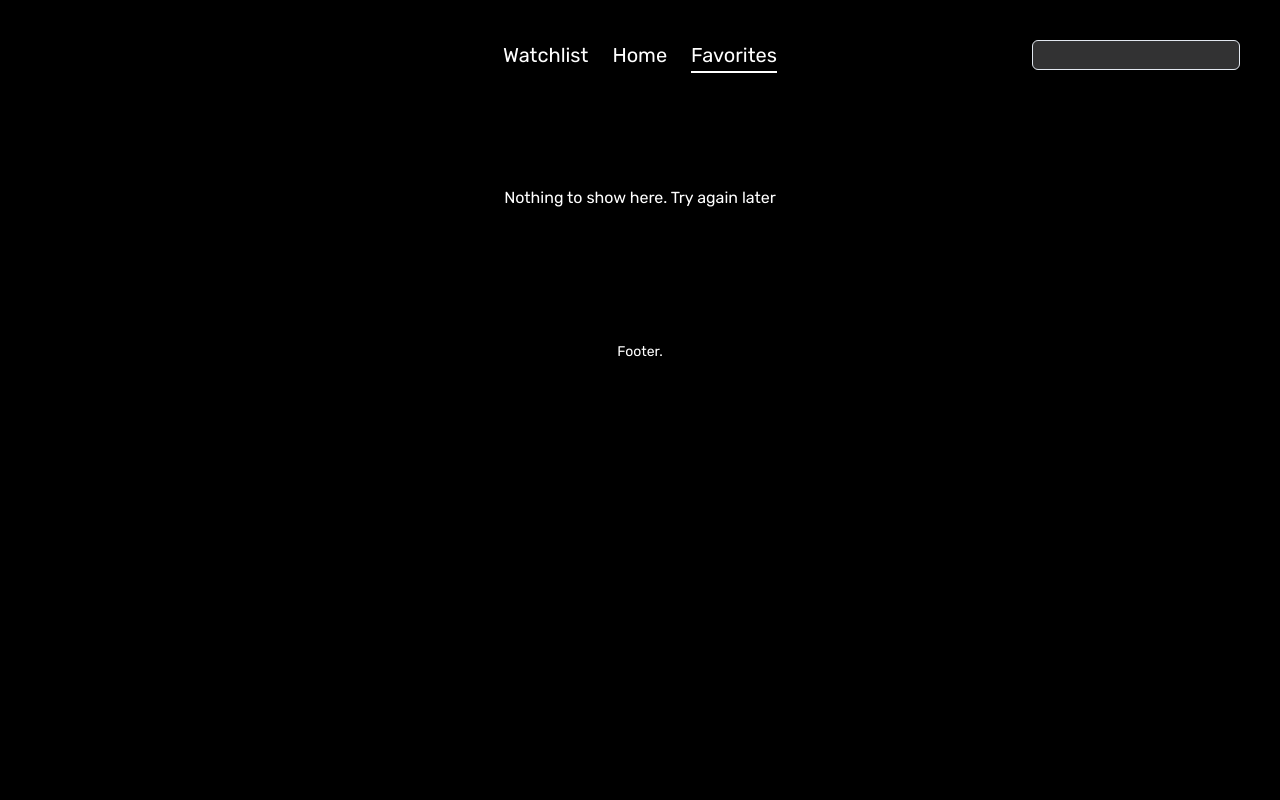
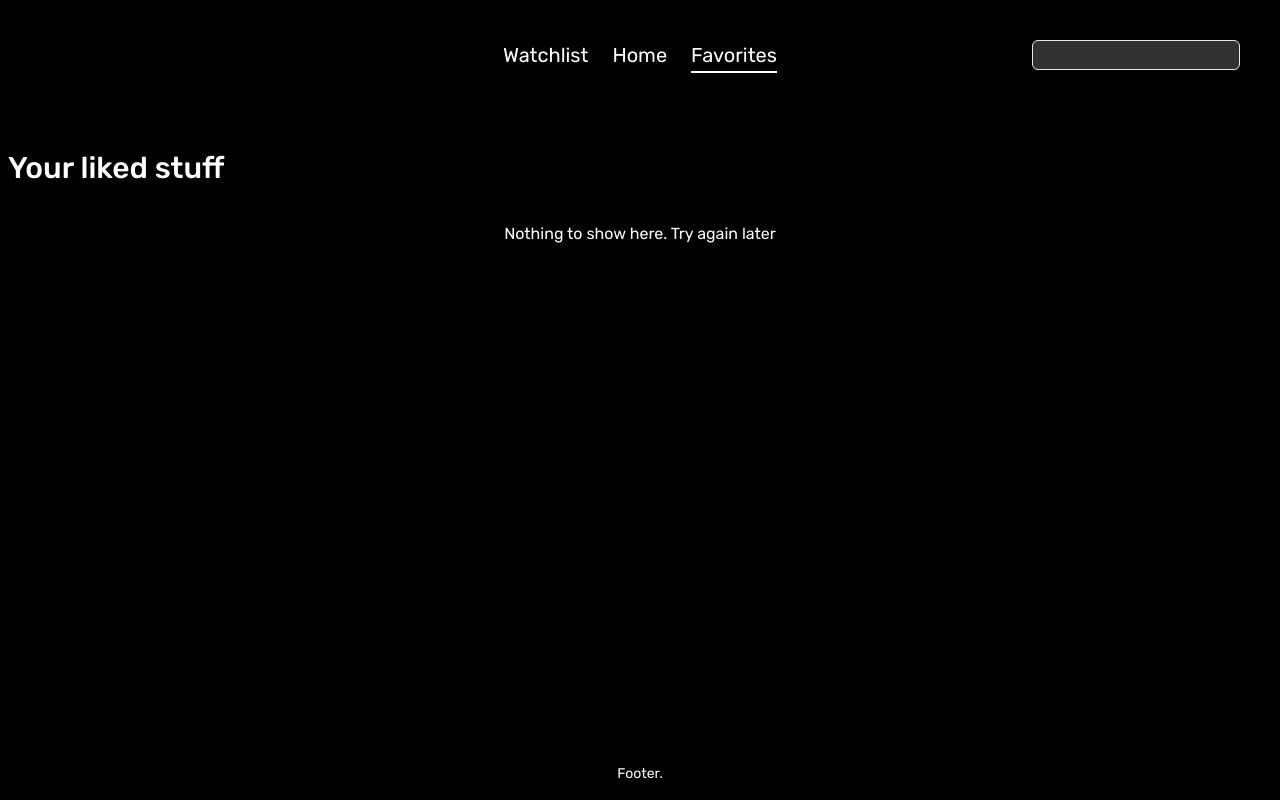
Before and after one commit to David-Miculit/movie-app, a React (Vite) app in the folder movies-app/: page /liked-stuff in a window 1280 px wide. Built offline with nearby package versions, Linux system fonts and the light colour scheme.

Commit message:
style: new look for displaying cards in the favorites page

```diff
--- a/movies-app/src/components/MainHeader.jsx
+++ b/movies-app/src/components/MainHeader.jsx
@@ -24,7 +24,7 @@ function MiddleHeaderButtons() {
               `relative text-white cursor-pointer text-xl
               transition-all duration-200 ease-out
               group-hover:opacity-60 group-hover:scale-100
-              hover:!opacity-100 hover:!scale-150 max-[600px]:text-sm
+              hover:!opacity-100 hover:!scale-125 max-[600px]:text-sm
 
               after:content-['']
               after:absolute after:left-0 after:-bottom-1
--- /dev/null
+++ b/movies-app/src/components/MovieList.jsx
@@ -0,0 +1,40 @@
+import { MovieCard } from "./MovieCard"
+import { getFavorites, saveFavorites } from "../scripts/Favorites"
+import { useState, useRef } from "react"
+
+export default function MovieList({movies, category}) {
+  const shownCategory = category ? category.charAt(0).toUpperCase() + category.slice(1): ''
+  const carouselRef = useRef(null)
+  const [favorites, setFavorites] = useState(() => getFavorites())
+
+  const toggleFavorite = (movie) => {
+    const exists = favorites.some(f => f.id === movie.id)
+    const updated = exists ? favorites.filter(f => f.id !== movie.id) : [...favorites, movie]
+
+    setFavorites(updated)
+    saveFavorites(updated)
+  }
+
+  const categoryList = category ? movies.filter(movie => movie.genre === category): movies
+  console.log(`${category ?? "searched/favorite"} media: \n`, categoryList);
+
+  if(categoryList.length == 0){
+    return (
+      <div className="flex justify-center p-9">
+        <p className="text-white">Nothing to show here. Try again later</p>
+      </div>
+    )
+  } else {
+    return (
+      <div>
+        <h2 className="text-white text-2xl font-medium mb-2 px-2">
+          {shownCategory}
+        </h2>
+
+        <div ref={carouselRef} className="flex flex-wrap gap-4">
+          {categoryList.map(movie => (<MovieCard key={movie.id} movie={movie} favorites={favorites} toggleFavorite={toggleFavorite}/>))}
+        </div>
+      </div>
+    )
+  }
+}
--- a/movies-app/src/pages/FavoritesPage.jsx
+++ b/movies-app/src/pages/FavoritesPage.jsx
@@ -3,6 +3,7 @@ import Spinner from "../components/LoadingSpinner"
 import { getFavorites } from "../scripts/Favorites";
 import MainHeader from "../components/MainHeader";
 import MoviesCarousel from "../components/MoviesCarousel";
+import MovieList from "../components/MovieList";
 
 export default function FavoritesPage() {
   const [favoriteMedia, setFavoriteMedia] = useState()
@@ -26,29 +27,32 @@ export default function FavoritesPage() {
   }
 
   return (
-    <div className="min-h-screen flex flex-col bg-black font-rubik gap-10">
+    <div className="min-h-screen flex flex-col bg-black/10 font-rubik gap-10">
       <MainHeader searchQuery={searchQuery} setSearchQuery={setSearchQuery}/>
 
-      <main className="relative bg-black">
+      <main className="relative bg-black flex-1">
           {isSearching ? (
             <>
             <div className="container mx-auto flex flex-col">
-              <h2 className="text-white text-2xl font-medium px-2">
+              <h2 className="text-white text-3xl font-medium px-2">
                 Search results for: “{searchQuery}”
               </h2>
-              <MoviesCarousel movies={searchedMovies} />
+              <MovieList movies={searchedMovies} />
             </div>
             </>
           ) : (
             <>
-            <div className="container mx-auto flex flex-col gap-10">
-              <MoviesCarousel movies={favoriteMedia}/>
+            <div className="container mx-auto flex flex-col max-[500px]:justify-center">
+              <h2 className="text-white text-3xl font-medium px-2 max-[500px]:mx-auto">
+                Your liked stuff
+              </h2>
+              <MovieList movies={favoriteMedia}/>
             </div>
             </>
           )}
       </main>
 
-      <footer className="mt-10 bg-transparent">
+      <footer className="mt-10 bottom- bg-transparent">
         <p className="container mx-auto px-4 py-4 text-center text-white text-sm">Footer.</p>
       </footer>
     </div>
```
